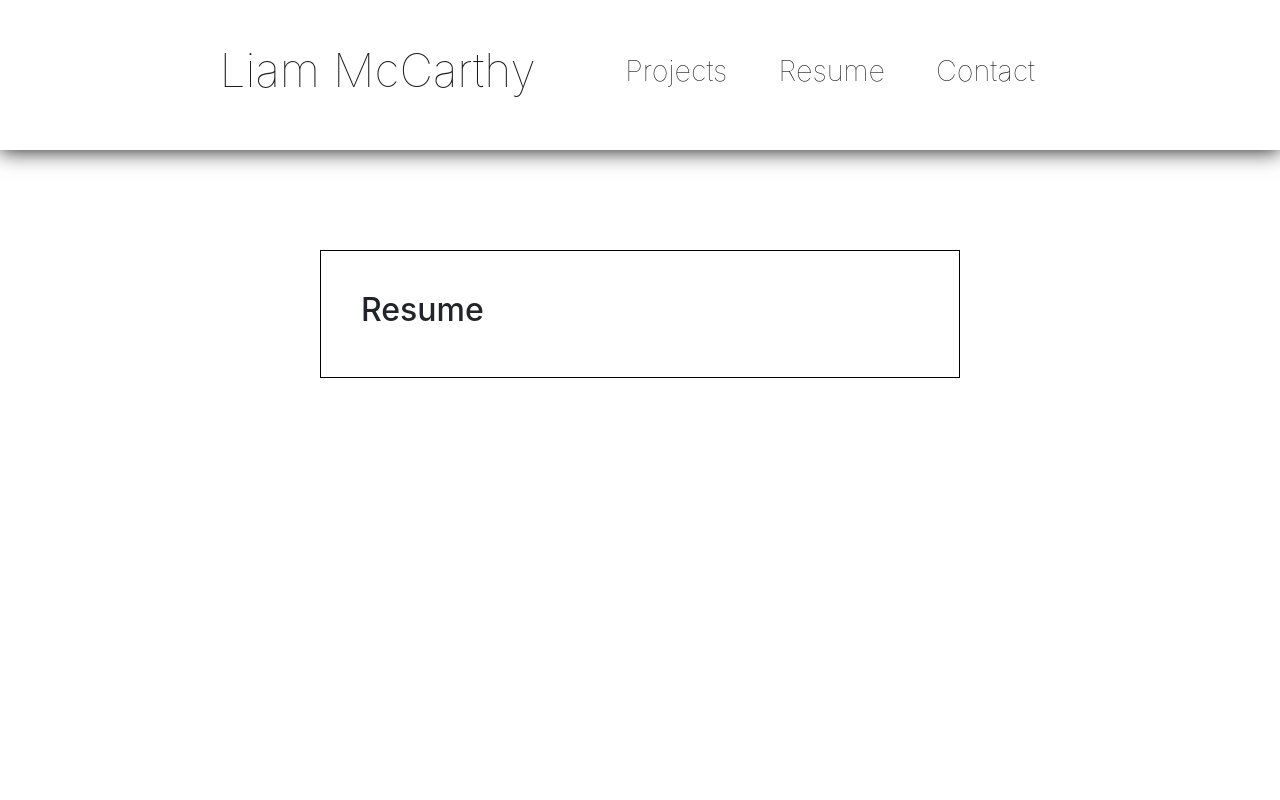
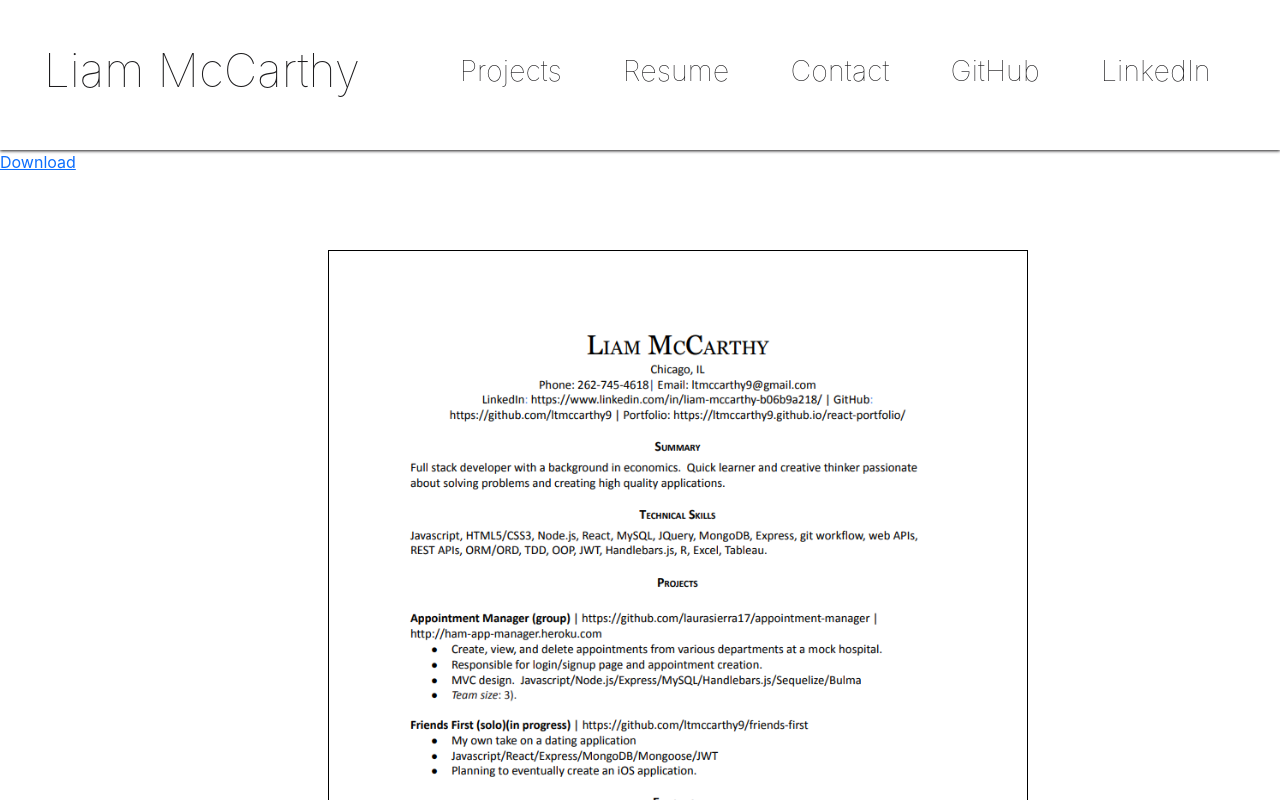
Before and after one commit to ltmccarthy9/portfolio, a React (Create React App) app in the folder client/: page /resume in a window 1280 px wide. Shown: the top 800 px of the page. Built offline with nearby package versions, Linux system fonts and the light colour scheme; a web font is replaced by a local one.

Commit message:
github linkedin

```diff
--- a/client/src/components/Nav.js
+++ b/client/src/components/Nav.js
@@ -34,6 +34,12 @@ const Nav = () => {
             <div onClick={goContact} className="nav-card">
                 <h5>Contact</h5>
             </div>
+            <div id="github" className="nav-card">
+                <h5>GitHub</h5>
+            </div>
+            <div id="linkedin" className="nav-card">
+                <h5>LinkedIn</h5>
+            </div>
         </div>
     );
 }
--- a/client/src/index.css
+++ b/client/src/index.css
@@ -20,9 +20,6 @@ h1{
   transition: all .11s ease-in 100ms;
 }
 
-h1:hover{
-  font-weight: bolder;
-}
 
 h5{
   color: rgb(29, 28, 30);
@@ -47,36 +44,41 @@ p{
   align-items: center;
   align-content: center;
   justify-content: center;
-  box-shadow: 0px 1px 20px rgb(29, 28, 30);
+  box-shadow: 0px 1px 3px rgb(29, 28, 30);
 }
 
 .name{
   margin-top: auto;
   margin-bottom: auto;
   margin-right: 5%;
+  border-radius: 20px;
+  padding: 5px;
+  transition: all .11s ease-in 100ms;
 }
 
 .name:hover{
   cursor: pointer;
+  box-shadow: 3px 3px 1px rgb(63, 60, 60);
+  border: 1px solid black;
+  transform: scale(1.1);
 }
 .nav-card{
-  border-radius: 50px;
+  border-radius: 20px;
   margin-top: auto;
   margin-bottom: auto;
   margin-left: 2%;
   margin-right: 2%;
   transition: all .11s ease-in 100ms;
+  padding: 5px
 }
 
 .nav-card:hover{
   cursor: pointer;
   transform: scale(1.3);
+  box-shadow: 3px 3px 1px rgb(63, 60, 60);
+  border: 1px solid black;
 }
 
-h5:hover{
-  color: rgb(29, 28, 30);
-  font-weight: bolder;
-}
 
 .bio{
   margin-top: 100px;
@@ -98,16 +100,15 @@ h5:hover{
 .proj:hover{
   transform: scale(1.1);
   box-shadow: 15px 15px 1px rgb(63, 60, 60);
-  font-size: 140%;
+  cursor: pointer;
 }
 
 .bio:hover{
   transform: scale(1.1);
   box-shadow: 15px 15px 1px rgb(63, 60, 60);
-  font-size: 140%;
 }
 p{
-  font-size: 100%;
+  font-size: 110%;
   color: rgb(29, 28, 30);
 }
 
@@ -117,3 +118,35 @@ p{
   font-weight: bolder;
   font-size: 250%;
 }
+
+.resume{
+  margin-top: 100px;
+  margin-left: auto;
+  margin-right: auto;
+  align-items: center;
+  align-content: center;
+  justify-content: center;
+  border: 1px solid black;
+  transition: all .11s ease-in 100ms;
+}
+
+.resume:hover{
+  transform: scale(1.1);
+  box-shadow: 15px 15px 1px rgb(63, 60, 60);
+}
+
+#github:hover{
+  background-color: grey;
+}
+
+#linkedin:hover{
+  background-color: rgb(54, 54, 202);
+}
+
+#github h5:hover{
+  color: white;
+}
+
+#linkedin h5:hover{
+  color: white;
+}
--- a/client/src/pages/Resume.js
+++ b/client/src/pages/Resume.js
@@ -1,8 +1,10 @@
+import resume from './pictures/res22.png'
 
 const Resume = () => {
     return(
-        <div className="container bio">
-            <h2>Resume</h2>
+        <div style={{display: "flex"}}>
+            <a className='res-link' href="/resume/Liam_McCarthy.pdf" download>Download</a>
+        <img className='resume' style={{borderStyle: "solid", height: "900px", width: "700px"}}src={resume}/>
         </div>
     );
 }
```
Also changed, not shown: client/src/pages/pictures/res22.png (added), 1 other file (tests, documents, lock files or other folders).
